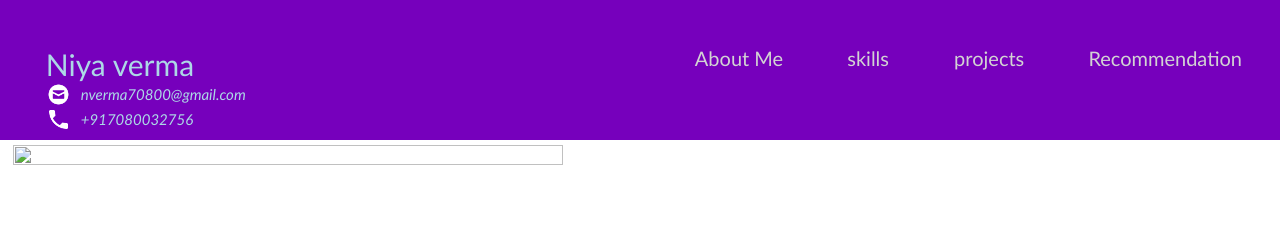
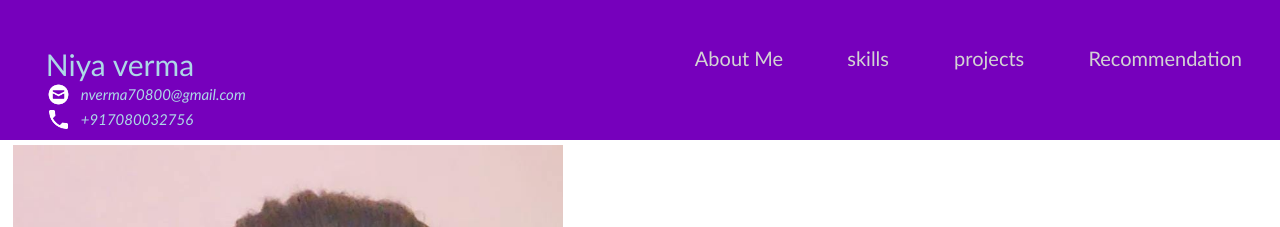
Before and after one commit to nverma283/about-my-self-, a plain HTML site: page index.html in a window 1280 px wide. Shown: the top 227 px of the page. Drawn offline with Linux system fonts and the light colour scheme; the site is published under a folder, as on GitHub Pages, so addresses that start at the root find nothing.

Commit message:
Update index.html

```diff
--- a/index.html
+++ b/index.html
@@ -37,7 +37,7 @@
     <!-- About Me -->
     <section id="about-me" class="container">
       <div>
-        <img src="/html_finalprojimages/mypic.jpeg" class="profile_image hight="300"width="300"/>
+        <img src="html_finalprojimages/mypic.jpeg" class="profile_image hight="300"/>
 
       </div>
       <div>
```
